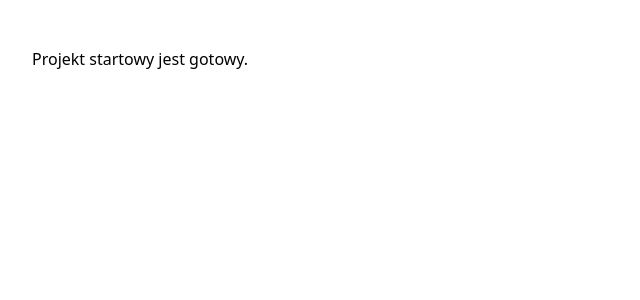
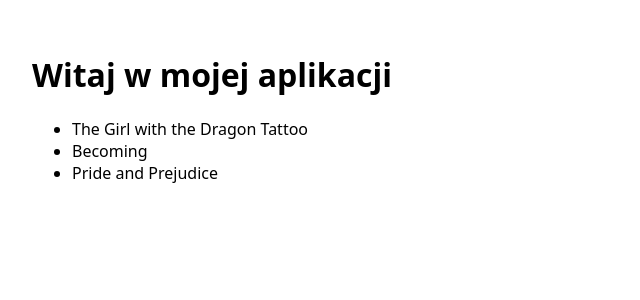
Before and after one commit to matwjablonski/react-open-10-26, a React (Vite) app in the folder my-books-app/: page / in a window 1280 px wide. Shown: the top 300 px of the page, without its empty margins (0-640 px from the left). Built offline with nearby package versions, Linux system fonts and the light colour scheme.

Commit message:
init task 1

```diff
--- a/my-books-app/src/App.tsx
+++ b/my-books-app/src/App.tsx
@@ -1,7 +1,13 @@
+import data from './data/books.json';
+
 function App() {
   return (
     <main>
-      <p>Projekt startowy jest gotowy.</p>
+
+      <h1>Witaj w mojej aplikacji</h1>
+      <ul>
+        {data.map((book) => <li>{book.title}</li>)}
+      </ul>
     </main>
   )
 }
--- /dev/null
+++ b/my-books-app/src/data/books.json
@@ -0,0 +1,20 @@
+[
+  {
+    "id": "book-1",
+    "title": "The Girl with the Dragon Tattoo",
+    "author": "Stieg Larsson",
+    "publicationDate": "2005-08-01"
+  },
+  {
+    "id": "book-2",
+    "title": "Becoming",
+    "author": "Michelle Obama",
+    "publicationDate": "2018-11-13"
+  },
+  {
+    "id": "book-3",
+    "title": "Pride and Prejudice",
+    "author": "Jane Austen",
+    "publicationDate": "1813-01-28"
+  }
+]
```
